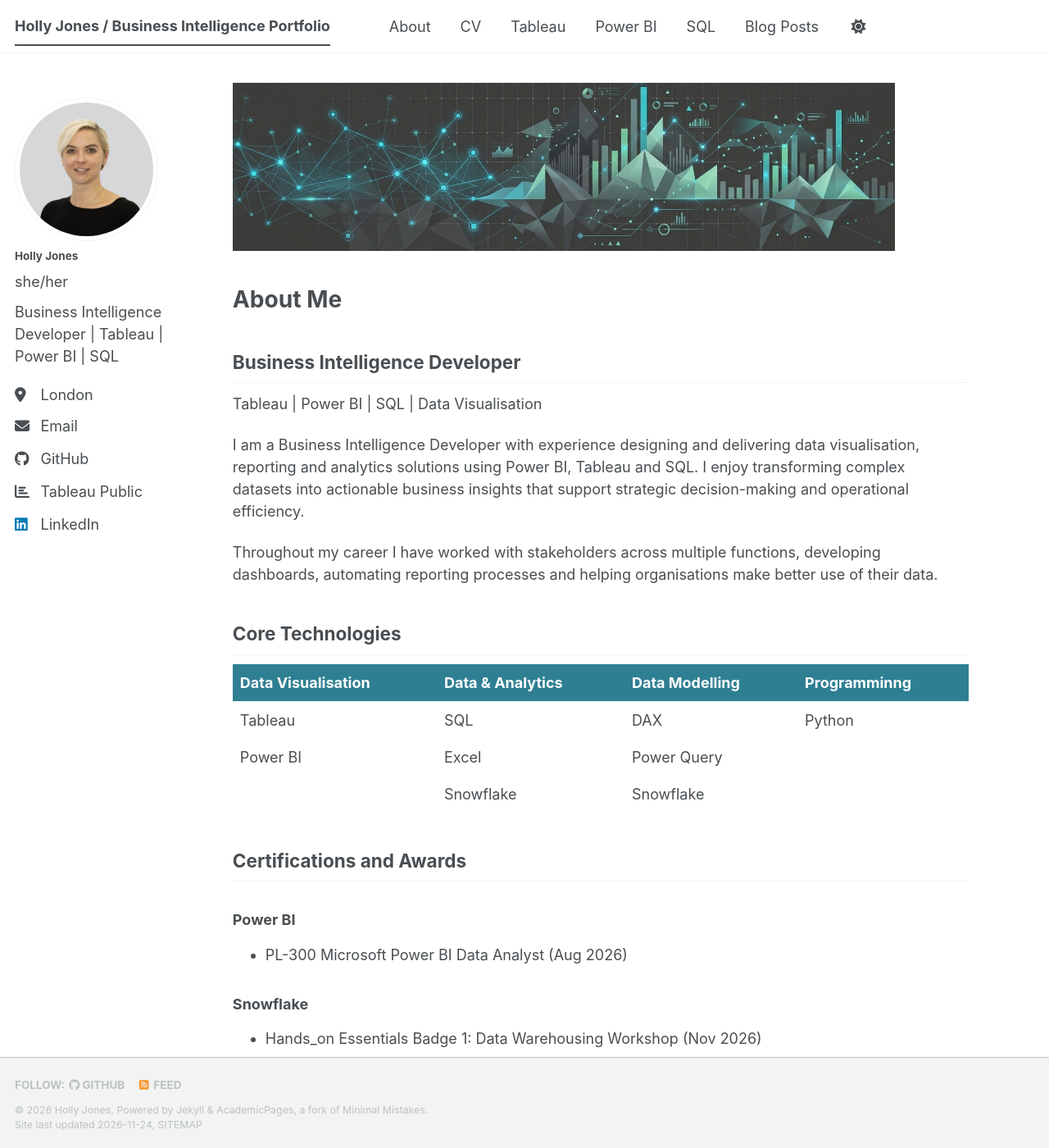
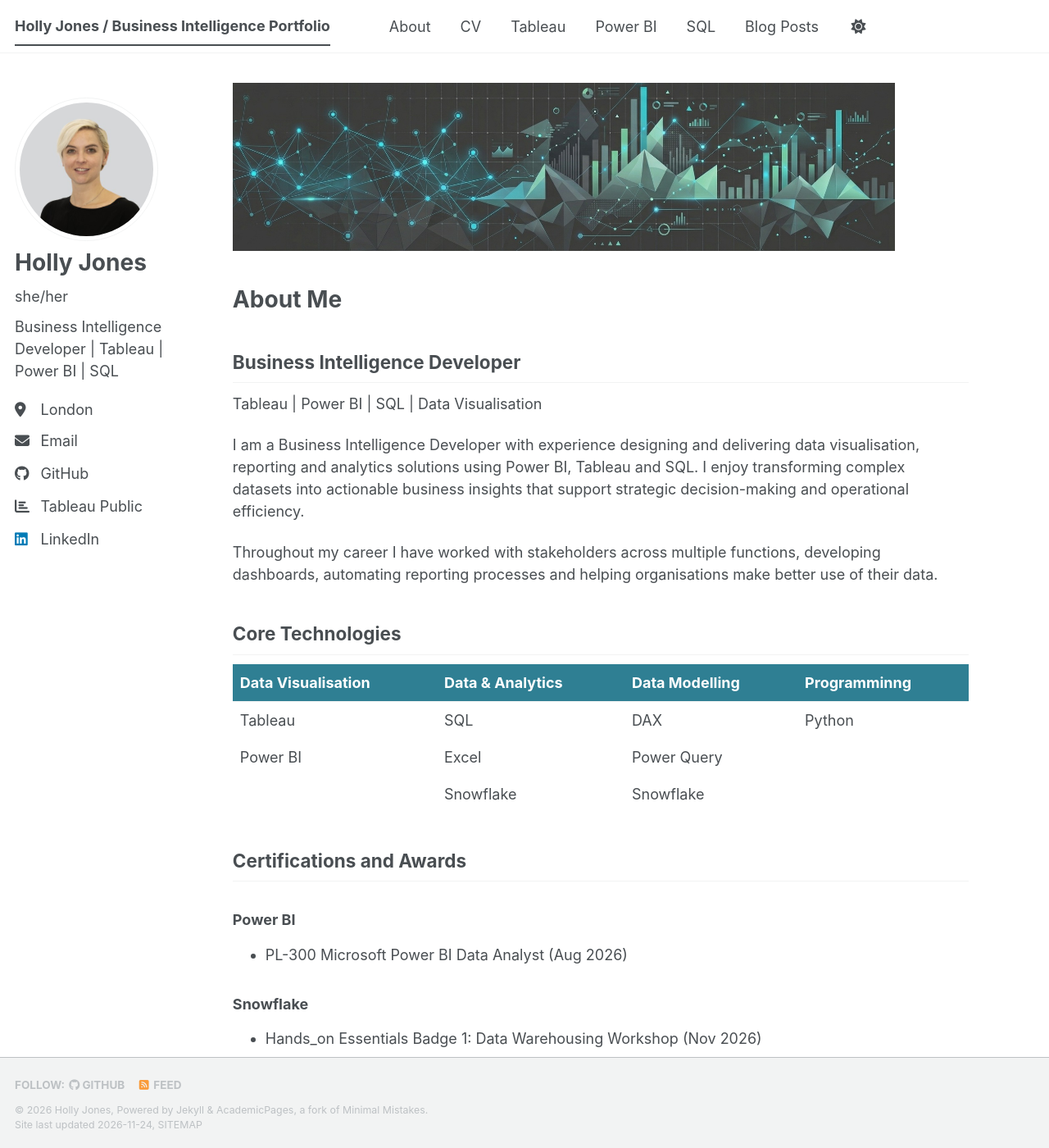
Before and after one commit to hjones87/hjones87.github.io, a Jekyll site: the page built from _pages/about.md, in a window 1280 px wide and 1400 px high. Shown: the whole window at 82% size. Built offline with Jekyll 4.4.1, drawn with Linux system fonts in a browser that asks for light colours; a script bundle is joined from its source files by our own code; a style sheet for code colours, icons or effects is not loaded.

Commit message:
Adjust sidebar avatar width and author name font size

```diff
--- a/_sass/layout/_sidebar.scss
+++ b/_sass/layout/_sidebar.scss
@@ -145,7 +145,7 @@
 .author__avatar {
   display: table-cell;
   vertical-align: top;
-  width: 36px;
+  width: 40px;
   // set width only, for non-square avatars
   // height: 36px;
 
@@ -191,7 +191,7 @@
 }
 .sidebar .author__name {
   font-family: $sans-serif;
-  font-size: $type-size-6;
+  font-size: $type-size-3;
 }
 
 .sidebar .author__desktop {
```
